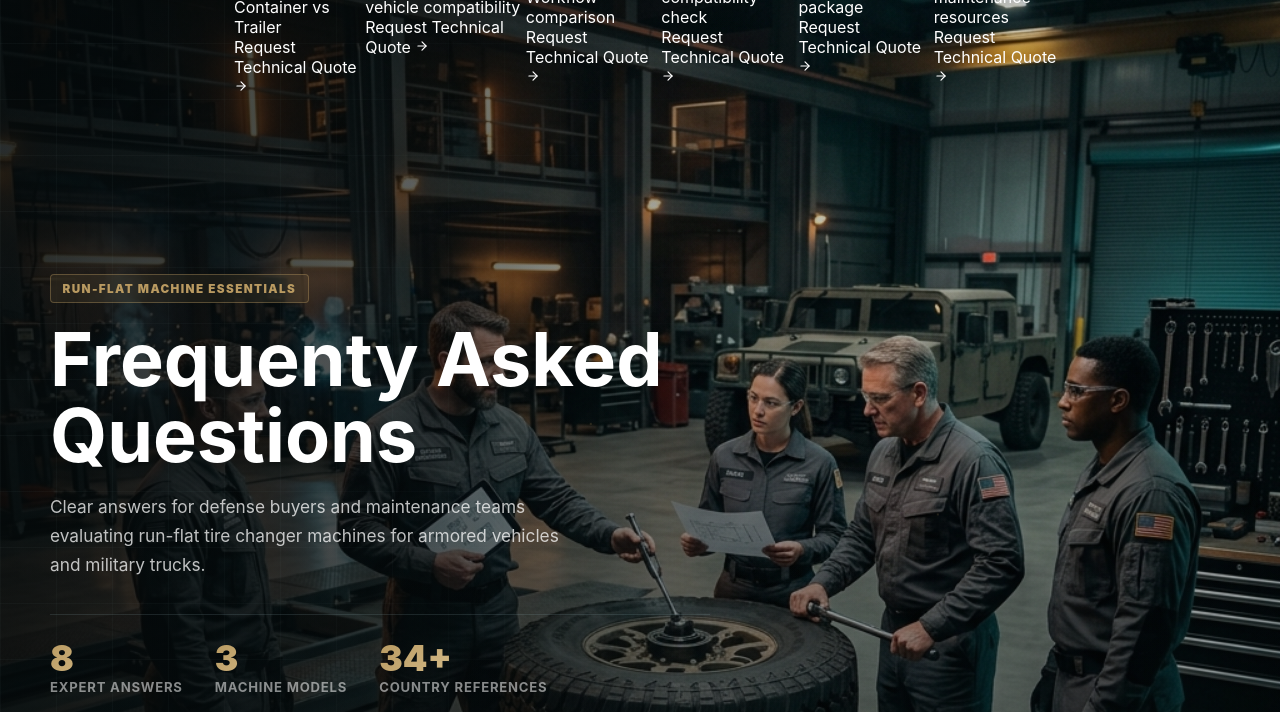
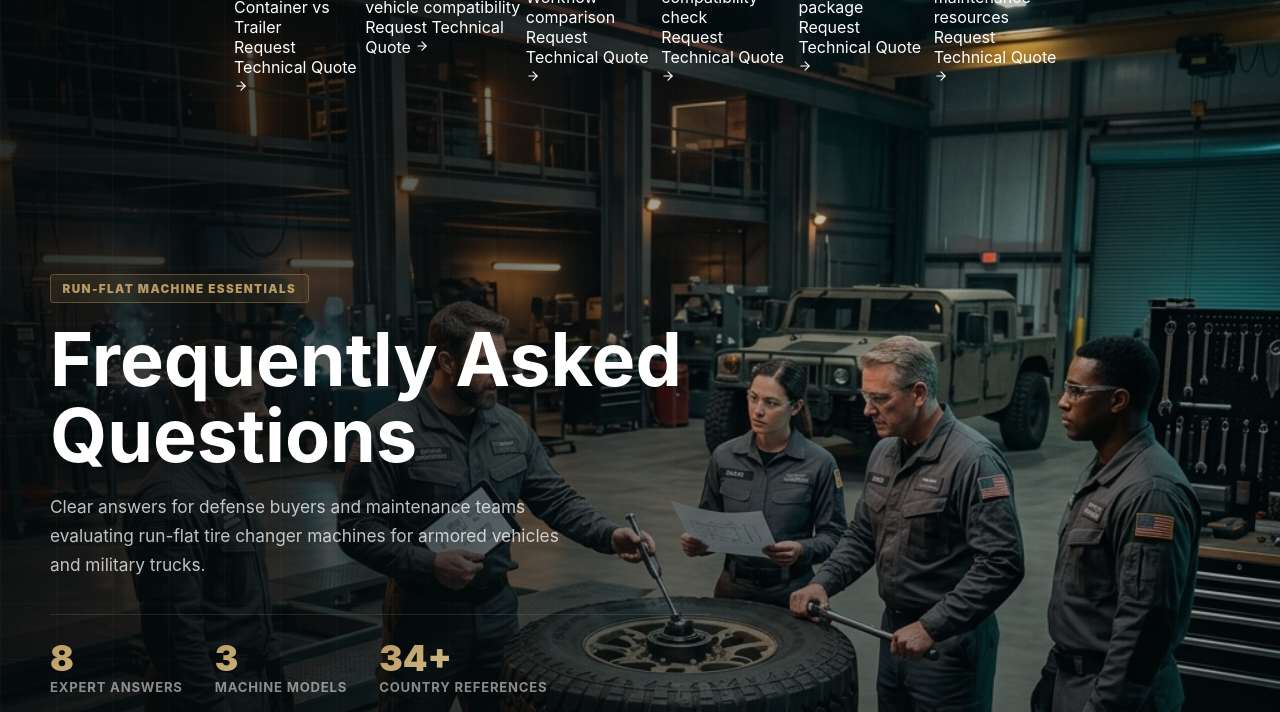
Before and after one commit to osg233/runflatmachine, an Astro site: page /frequenty-asked-questions in a window 1280 px wide. Shown: the part 388-1100 px from the top of the page. Built offline with nearby package versions, Linux system fonts and the light colour scheme; Astro itself is replaced by a stand-in of ours.

Commit message:
Fix Frequently typo in FAQ heading

```diff
--- a/src/pages/frequenty-asked-questions/index.astro
+++ b/src/pages/frequenty-asked-questions/index.astro
@@ -6,7 +6,7 @@ import { assets, faqs, products } from "@/data/site";
 ---
 
 <BaseLayout
-  title="Frequenty Asked Questions"
+  title="Frequently Asked Questions"
   description="Answers about run-flat tires, GM Defensive run-flat changer machines, models, safety, support, and buying guidance."
   image={assets.faqHero}
 >
@@ -26,7 +26,7 @@ import { assets, faqs, products } from "@/data/site";
           <a href="/">Home</a><span>/</span><span>FAQ</span>
         </nav>
         <span class="faq-hero-badge">Run-flat machine essentials</span>
-        <h1>Frequenty Asked<br />Questions</h1>
+        <h1>Frequently Asked<br />Questions</h1>
         <p class="faq-hero-desc">
           Clear answers for defense buyers and maintenance teams evaluating
           run-flat tire changer machines for armored vehicles and military trucks.
```
